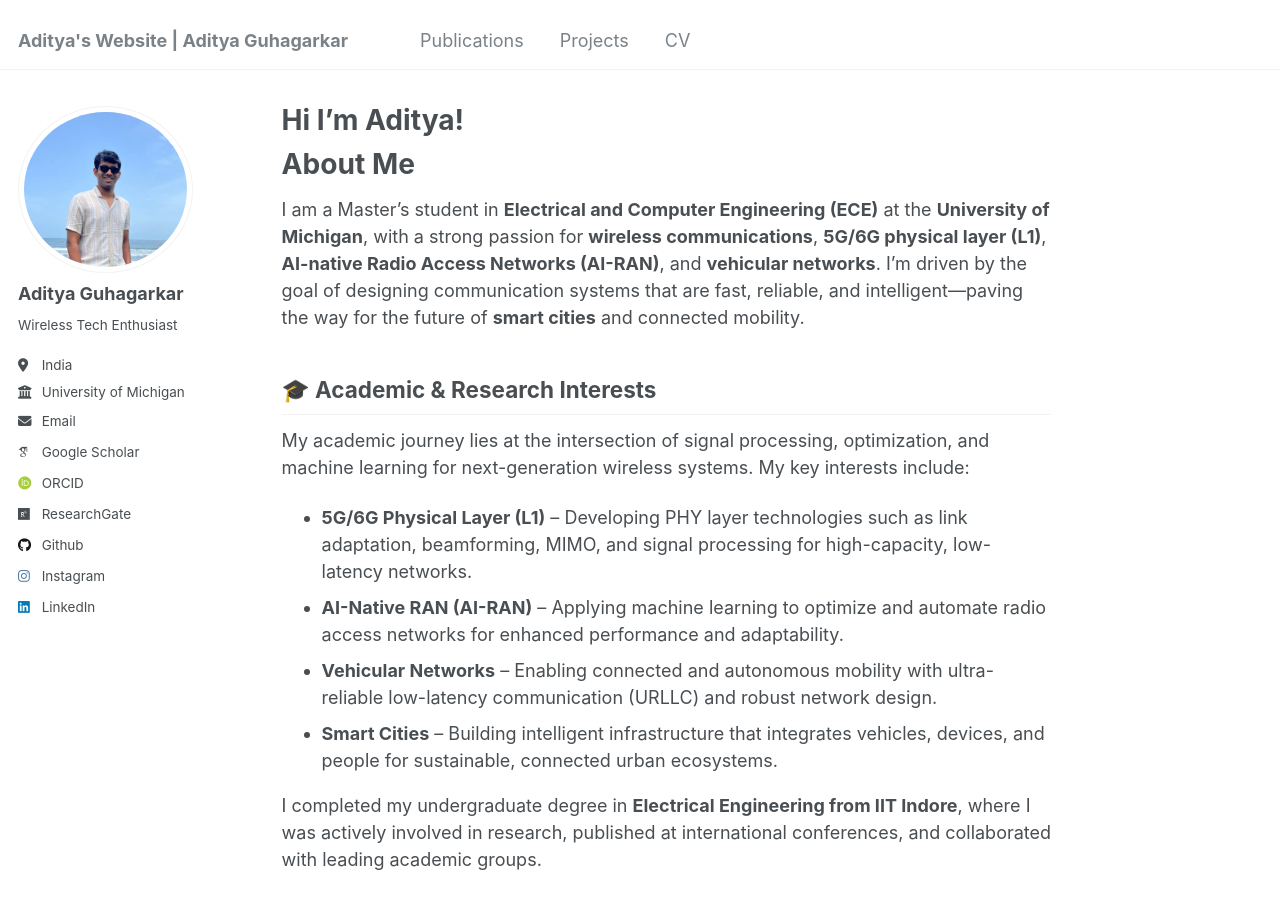
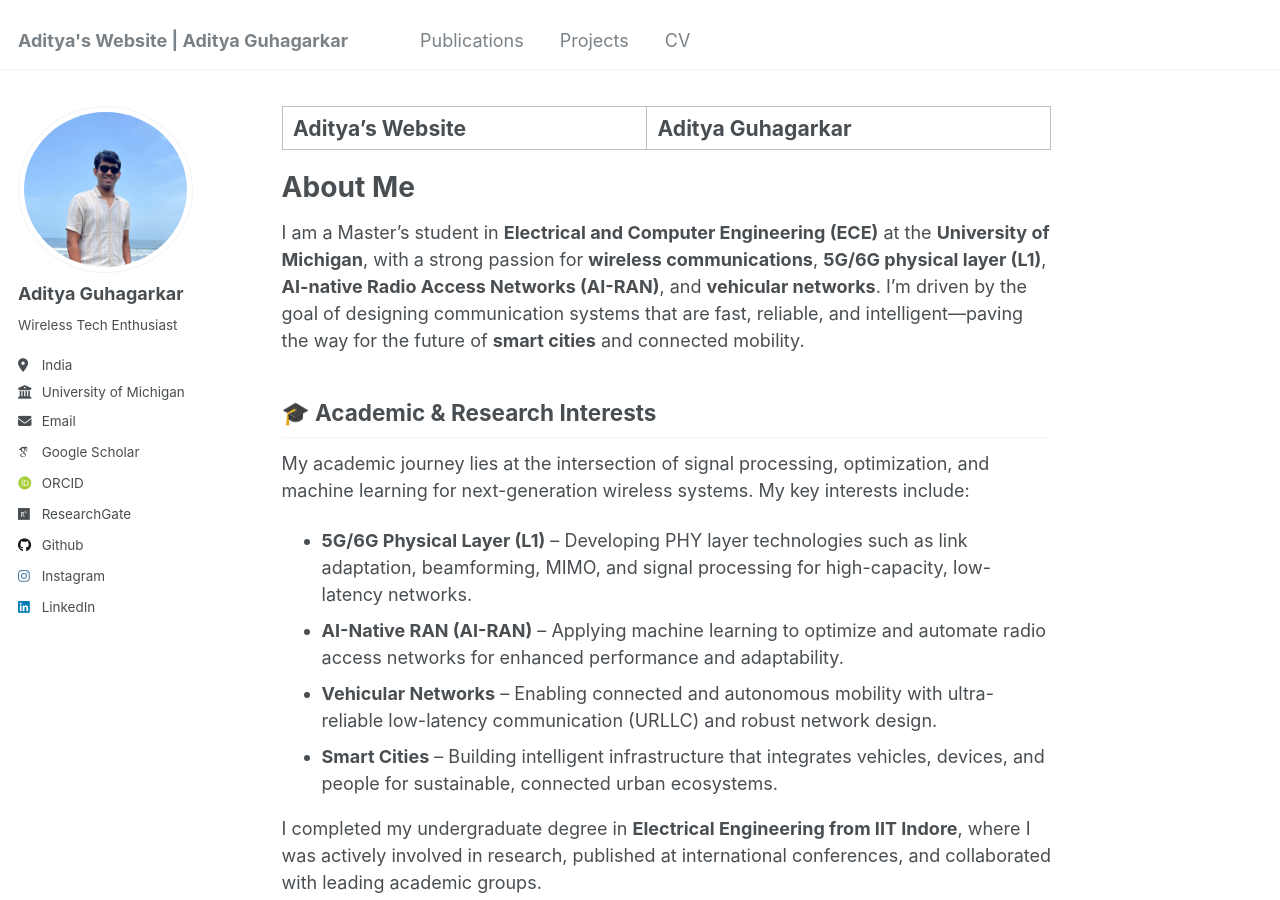
Before and after one commit to AdityaGuhagarkar/adityaguhagarkar.github.io, a Jekyll site: the page built from _pages/about.md, in a window 1280 px wide and 900 px high. Built offline with Jekyll 4.4.1, drawn with Linux system fonts in a browser that asks for light colours; some web fonts are replaced.

Commit message:
Update about.md

```diff
--- a/_pages/about.md
+++ b/_pages/about.md
@@ -1,6 +1,6 @@
 ---
 permalink: /
-title: "Hi I'm Aditya!"
+title: "Aditya's Website | Aditya Guhagarkar"
 author_profile: true
 redirect_from:
   - /about/
```
